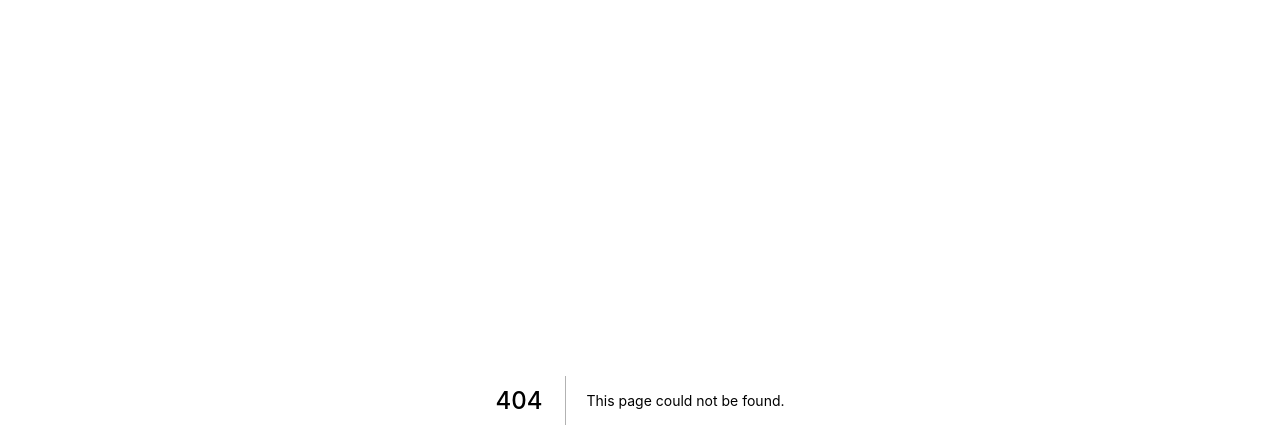
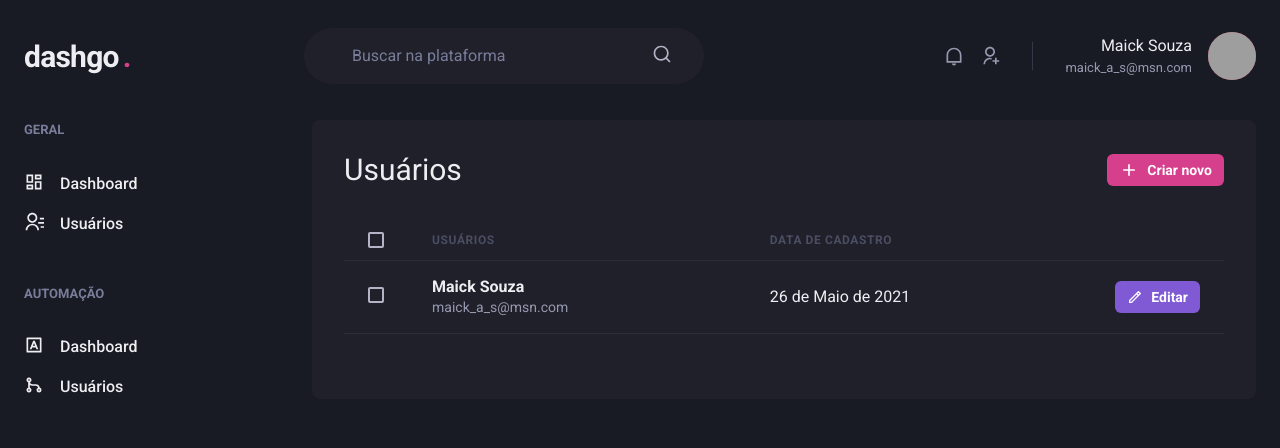
Before and after one commit to NearMaick/Ignite-dashgo, a Next.js app: page /users in a window 1280 px wide. Before the commit this address had no page. Shown: the top 448 px of the page. Built offline with nearby package versions, Linux system fonts and the light colour scheme; grey boxes are pictures that could not be loaded.

Commit message:
feat(web): ListUsers Page

```diff
--- /dev/null
+++ b/src/pages/users/index.tsx
@@ -0,0 +1,71 @@
+import { Box, Button, Checkbox, Flex, Heading, Icon, Table, Tbody, Td, Text, Th, Thead, Tr } from '@chakra-ui/react'
+import { RiAddLine, RiPencilLine } from 'react-icons/ri'
+
+import { Header } from '../../components/Header'
+import { Siderbar } from '../../components/Sidebar'
+
+export default function UserList() {
+  return (
+    <Box>
+      <Header />
+
+      <Flex w="100%" my="6" maxWidth={1480} mx="auto" px="6">
+        <Siderbar />
+
+        <Box flex="1" borderRadius={8} bg="gray.800" p="8">
+          <Flex mb="8" justify="space-between" align="center">
+            <Heading size="lg" fontWeight="normal">Usuários</Heading>
+
+            <Button
+              as="a"
+              size="sm"
+              fontSize="sm"
+              colorScheme="pink"
+              leftIcon={<Icon as={RiAddLine} fontSize="20" />}
+            >
+              Criar novo
+            </Button>
+          </Flex>
+
+          <Table colorScheme="whiteAlpha">
+            <Thead>
+              <Tr>
+                <Th px="6" color="gray.300" width="8">
+                <Checkbox colorScheme="pink" />
+                </Th>
+                <Th>Usuários</Th>
+                <Th>Data de cadastro</Th>
+                <Th width="8"></Th>
+              </Tr>
+            </Thead>
+            <Tbody>
+              <Tr>
+                <Td px="6">
+                  <Checkbox colorScheme="pink" />
+                </Td>
+                <Td>
+                  <Box>
+                    <Text fontWeight="bold">Maick Souza</Text>
+                    <Text fontSize="sm" color="gray.300">maick_a_s@msn.com</Text>
+                  </Box>
+                </Td>
+                <Td>26 de Maio de 2021</Td>
+                <Td>
+                <Button
+                  as="a"
+                  size="sm"
+                  fontSize="sm"
+                  colorScheme="purple"
+                  leftIcon={<Icon as={RiPencilLine} fontSize="16" />}
+                >
+                  Editar
+                </Button>
+                </Td>
+              </Tr>
+            </Tbody>
+          </Table>
+        </Box>
+      </Flex>
+    </Box>
+  )
+}
```
